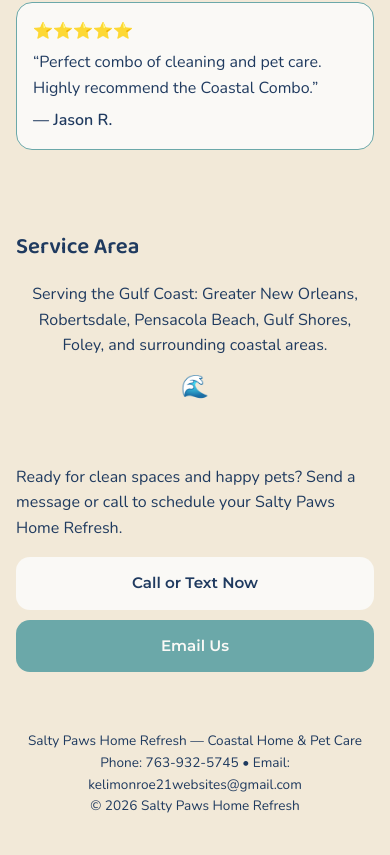
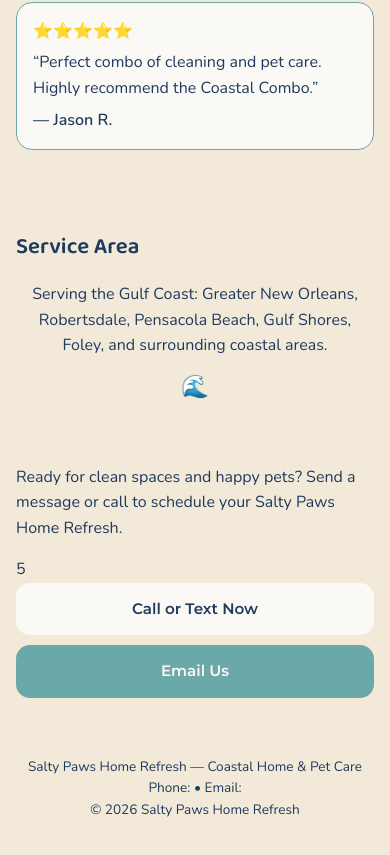
Before and after one commit to Keli2025/saltypaws, a plain HTML site: page index.html in a window 390 px wide. Shown: the part 4194-5049 px from the top of the page. Drawn offline with nearby package versions, Linux system fonts and the light colour scheme.

Commit message:
phone update

```diff
--- a/index.html
+++ b/index.html
@@ -194,15 +194,15 @@
 
       Ready for clean spaces and happy pets? Send a message or call to schedule your
       Salty Paws Home Refresh.
-    </p>
-    <a href="tel:763-932-5745" class="btn primary">Call or Text Now</a>
-    <a href="mailto:kelimonroe21websites@gmail.com" class="btn secondary">Email Us</a>
+    </p>5
+    <a href="" class="btn primary">Call or Text Now</a>
+    <a href="" class="btn secondary">Email Us</a>
   </section>
 
   <!-- FOOTER -->
   <footer class="footer">
     <p>Salty Paws Home Refresh — Coastal Home & Pet Care</p>
-    <p>Phone: 763-932-5745 • Email: kelimonroe21websites@gmail.com</p>
+    <p>Phone:  • Email: </p>
     <p>© <span id="year"></span> Salty Paws Home Refresh</p>
   </footer>
 
```
